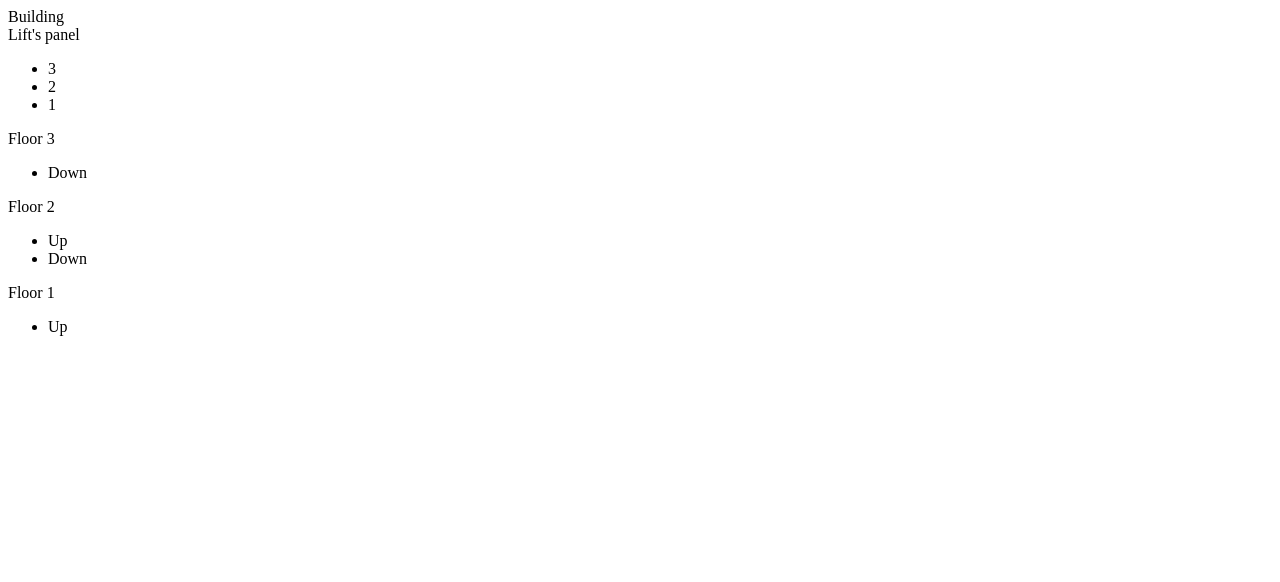
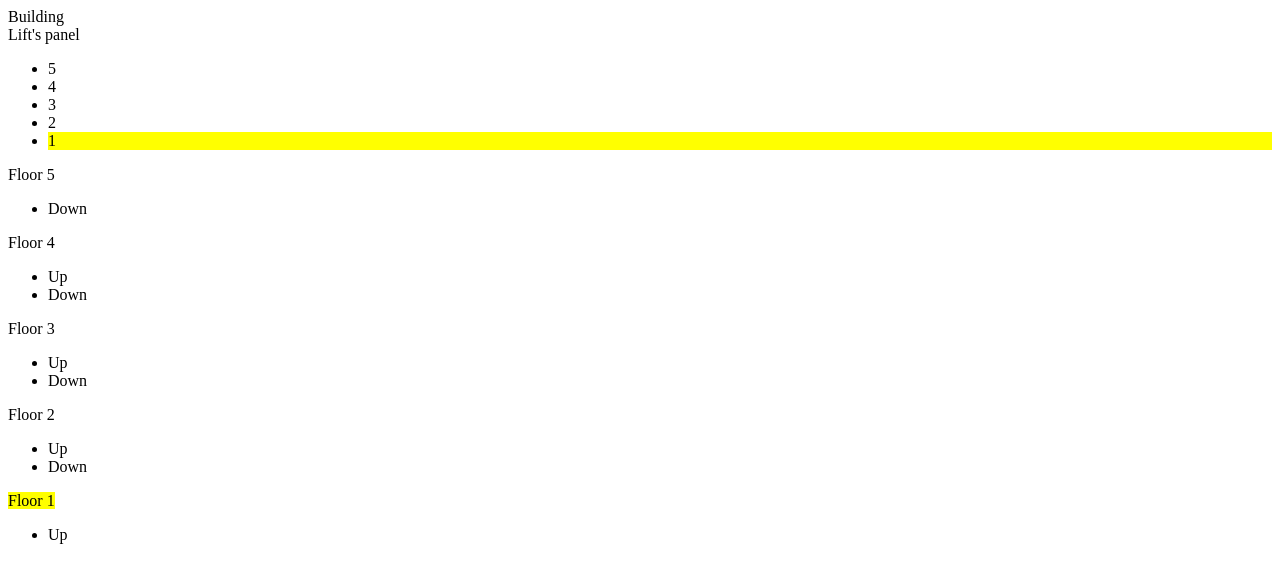
Before and after one commit to rianby64/elevator-tdd-exercise, a React app: page / in a window 1280 px wide. Shown: the top 582 px of the page. Built offline with nearby package versions, Linux system fonts and the light colour scheme.

Commit message:
Define the highlight for current floor

```diff
--- a/setupEnzyme.js
+++ b/setupEnzyme.js
@@ -1,3 +1,4 @@
+/* eslint-disable @typescript-eslint/no-var-requires */
 
 const enzyme = require('enzyme');
 const EnzymeAdapter = require('enzyme-adapter-react-16');
--- a/src/app/Floor.tsx
+++ b/src/app/Floor.tsx
@@ -6,11 +6,13 @@ interface FloorProps {
     level: number;
     firstLevel?: boolean;
     lastLevel?: boolean;
+    currentLevel?: number;
 }
 
 interface DefaultProps {
     firstLevel: boolean;
     lastLevel: boolean;
+    currentLevel: number;
 }
 
 export class Floor extends React.Component<FloorProps> {
@@ -18,12 +20,14 @@ export class Floor extends React.Component<FloorProps> {
     public static defaultProps: DefaultProps = {
         firstLevel: false,
         lastLevel: false,
+        currentLevel: 1,
     }
 
     public render(): JSX.Element {
         return (
             <div>
-                <span>Floor {this.props.level}</span>
+                <span className={this.props.currentLevel === this.props.level ?
+                    "active" : undefined}>Floor {this.props.level}</span>
                 <FloorPanel
                     upButton={!this.props.lastLevel}
                     downButton={!this.props.firstLevel} />
--- a/src/app/LiftPanel.tsx
+++ b/src/app/LiftPanel.tsx
@@ -9,7 +9,6 @@ interface DefaultProps {
     currentLevel: number;
 }
 
-
 export class LiftPanel extends React.Component<LiftPanelProps> {
 
     public static defaultProps: DefaultProps = {
@@ -19,7 +18,10 @@ export class LiftPanel extends React.Component<LiftPanelProps> {
     private createButtons = (): JSX.Element[] => new Array(this.props.floors)
         .fill(undefined)
         .map((v: undefined, i: number): JSX.Element => {
-            return <li key={i}>{i + 1}</li>
+            return <li
+                key={i}
+                className={this.props.currentLevel === (i + 1) ?
+                    "active" : undefined}>{i + 1}</li>;
         })
         .reverse()
 
--- a/src/app/app.tsx
+++ b/src/app/app.tsx
@@ -5,7 +5,7 @@ import { Building } from './Building';
 
 render(
     (
-        <Building floors={3} />
+        <Building floors={5} />
     ),
     document.getElementById("root")
 );
--- a/src/templates/index.html
+++ b/src/templates/index.html
@@ -1,4 +1,9 @@
 <html>
+  <style>
+      .active {
+          background-color: yellow;
+      }
+  </style>
   <body>
       <div id="root"></div>
   </body>
--- a/webpack.config.js
+++ b/webpack.config.js
@@ -1,4 +1,5 @@
 
+// eslint-disable-next-line @typescript-eslint/no-var-requires
 const HtmlWebpackPlugin = require('html-webpack-plugin');
 
 module.exports = {
```
Also changed, not shown: 1 other file (tests, documents, lock files or other folders).
